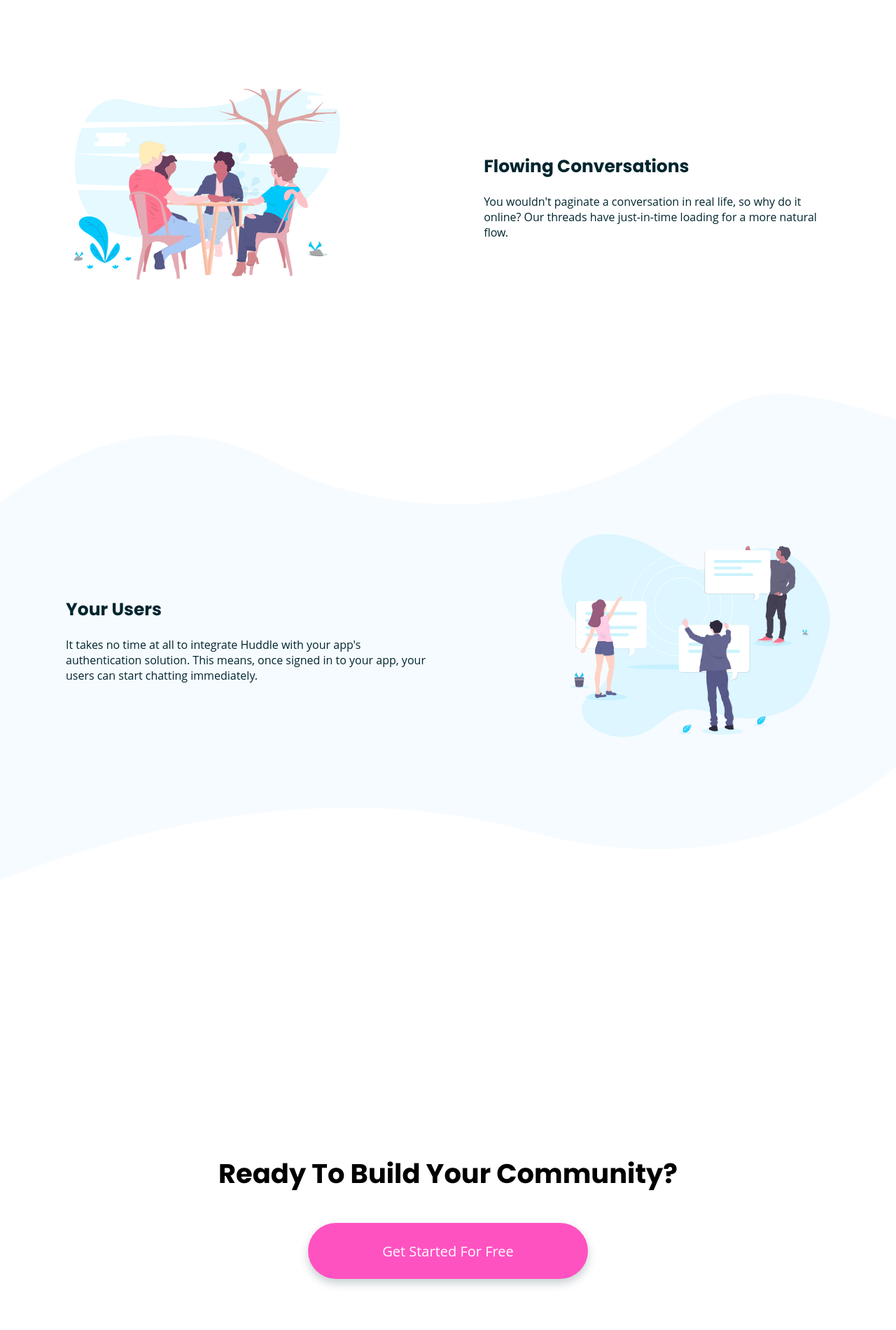
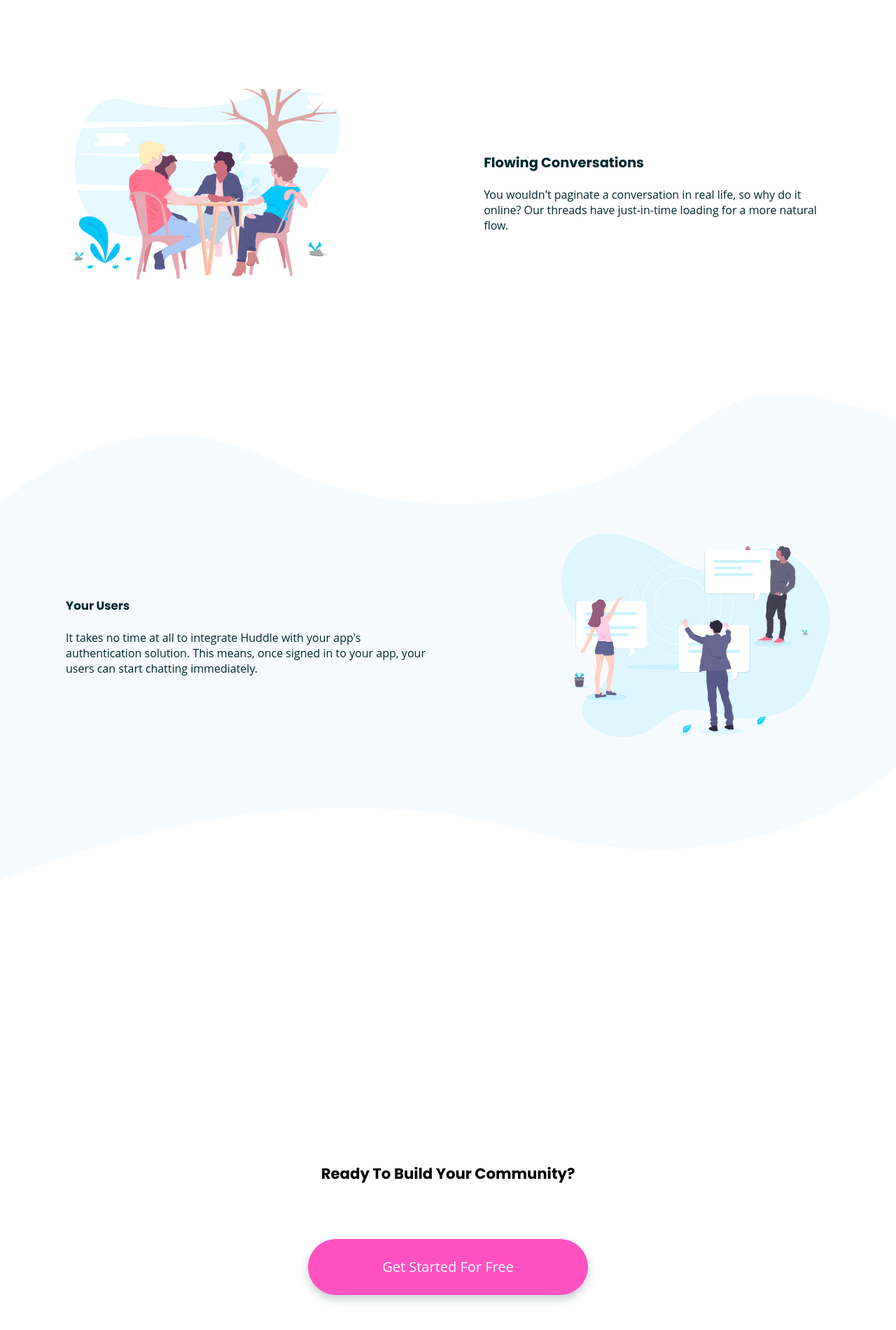
Before and after one commit to coureur12/coureur12.github.io, a plain HTML site: page index.html in a window 1280 px wide. Shown: the part 2514-4414 px from the top of the page at 70% size. Drawn offline with Linux system fonts and the light colour scheme.

Commit message:
Update index.html

```diff
--- a/index.html
+++ b/index.html
@@ -97,7 +97,7 @@
                     </div>
                     <div class="article-element-2">
                         <div class="article-title-2">
-                            <h2>Flowing Conversations</h2>
+                            <h3>Flowing Conversations</h3>
                         </div>
                         <div class="article-text-2">
                             <p>You wouldn't paginate a conversation in real life, so why do it online? Our threads have just-in-time loading for a more natural flow. </p>
@@ -114,7 +114,7 @@
                 <div class="article-container content-article-1">
                     <div class="article-element">
                         <div class="article-title">
-                            <h2>Your Users</h2>
+                            <h4>Your Users</h4>
                         </div>
                         <div class="article-text">
                             <p>It takes no time at all to integrate Huddle with your app's authentication solution. This means, once signed in to your app, your users can start chatting immediately. </p>
@@ -131,7 +131,7 @@
         <section class="section-4">
             <div class="section-4-element">
                 <div class="section-4-title-containeur">
-                    <h2>Ready To Build Your Community?</h2>
+                    <h5>Ready To Build Your Community?</h5>
                 </div>
                 <div class="section-4-btn-containeur">
                     <button class="btn-starter btn-section-4">Get Started For Free</button>
@@ -200,8 +200,8 @@
                         <p>To recieve tips on how to grow your community, sign up to our weekly newsletter. We’ll never send you spam or pass on your email address</p>
                     </div>
                     <div class="newsletter-input">
-                        <label for="email">email</label>
-                        <input title="email-input" type="email"  aria-labelledby="email" aria-label="email-input" id="news-email" name="news-email" required>
+                        <label for="news-email">email</label>
+                        <input title="email-input" type="email"  aria-labelledby="news-email" aria-label="email-input" id="news-email" name="news-email" required>
                         <button id="btn-newsletter" type="submit">Subscribe</button>
                     </div>
                 </div>
```
